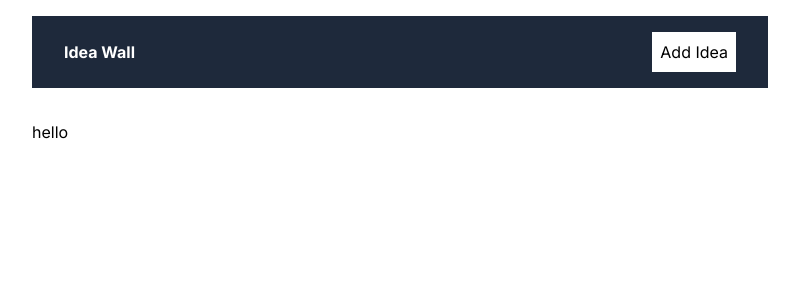
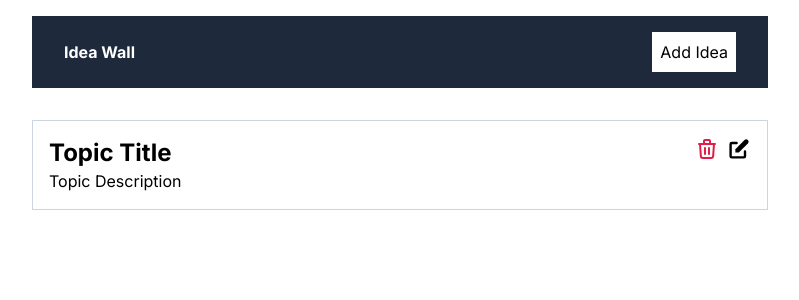
Before and after one commit to avangardewashere/crud-steps, a Next.js app: page / in a window 1280 px wide. Shown: the top 300 px of the page, without its empty margins (240-1039 px from the left). Built offline with nearby package versions, Linux system fonts and the light colour scheme.

Commit message:
add/topic-list

```diff
--- a/app/page.tsx
+++ b/app/page.tsx
@@ -1,6 +1,5 @@
+import TopicList from "@/components/TopicList";
 
 export default function Home() {
-  return (
-   <div>hello</div>
-  )
+  return <TopicList />;
 }
--- /dev/null
+++ b/components/RemoveBtn.tsx
@@ -0,0 +1,9 @@
+import { HiOutlineTrash } from "react-icons/hi";
+
+export default function RemoveBtn(){
+    return(
+        <button className='text-rose-600' >
+         <HiOutlineTrash  size={24}/>
+        </button>
+    )
+}
--- /dev/null
+++ b/components/TopicList.tsx
@@ -0,0 +1,23 @@
+import Link from "next/link";
+import RemoveBtn from "./RemoveBtn";
+import { HiPencilAlt } from "react-icons/hi";
+
+export default function TopicList() {
+  return (
+    <>
+      <div className="p-4 border border-slate-300 my-3 flex justify-between gap-5 items-start">
+        <div>
+            <h2 className="font-bold text-2xl">Topic Title</h2>
+            <div>Topic Description</div>
+        </div>
+
+        <div className='flex gap-2'>
+            <RemoveBtn />
+            <Link href={'/editTopic/123'}>
+            <HiPencilAlt size={24} />
+            </Link>
+        </div>
+      </div>
+    </>
+  );
+}
```
Also changed, not shown: package.json (+6 -4 lines), 1 other file (tests, documents, lock files or other folders).
